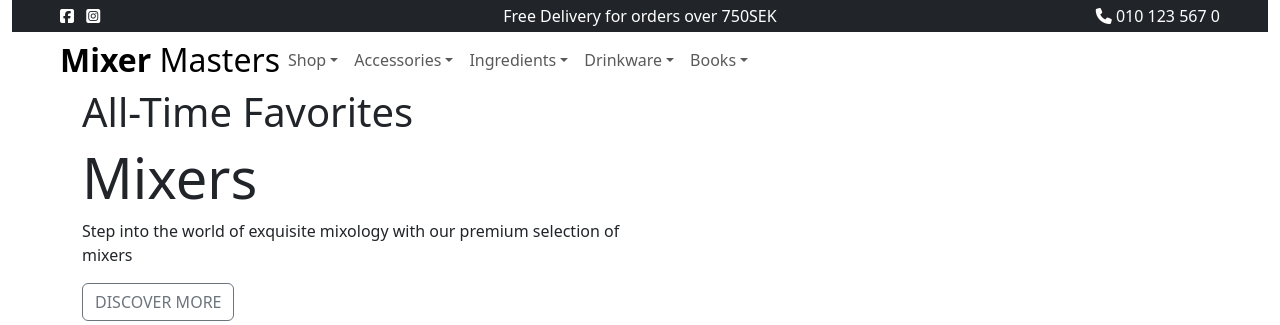
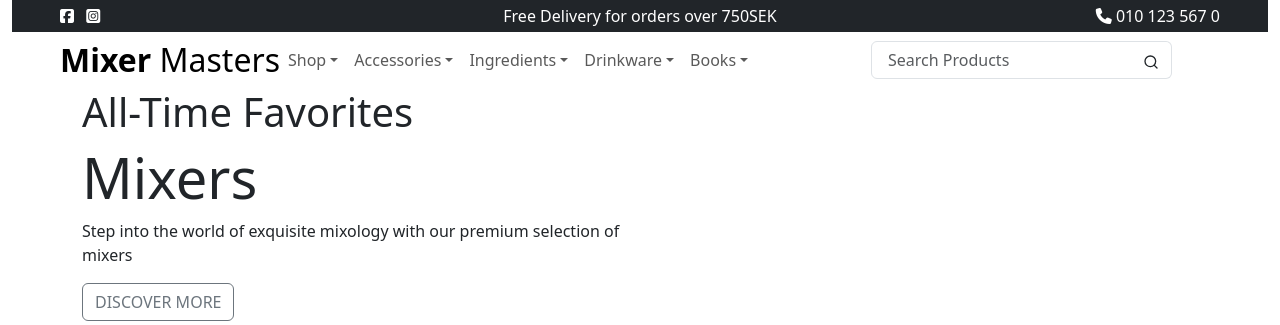
Before and after one commit to SorinPan/mixer_masters, a Django app: page / in a window 1280 px wide. Shown: the top 325 px of the page. Run offline with Django 4.2, Linux system fonts and the light colour scheme; some libraries are stand-ins or nearby versions.

Commit message:
Add search form

```diff
--- a/templates/base.html
+++ b/templates/base.html
@@ -129,6 +129,22 @@
         <button class="navbar-toggler" type="button" data-bs-toggle="collapse" data-bs-target="#navbarContent" aria-controls="navbarContent" aria-expanded="false" aria-label="Toggle navigation">
           <span class="navbar-toggler-icon"></span>
         </button>
+
+        <form class="d-lg-flex ms-auto me-lg-5 me-xl-6 my-4 my-lg-0" method="GET" action="#">
+          <div class="input-group">
+            <input class="form-control ps-3" type="text" name="q" placeholder="Search Products">
+            <div class="input-group-append">
+              <button class="form-control btn bg-white border border-start-0 rounded-0 rounded-end" type="submit">
+                <svg xmlns="http://www.w3.org/2000/svg" width="16" height="16" viewBox="0 0 24 24" fill="none" stroke="currentColor" stroke-width="2" stroke-linecap="round" stroke-linejoin="round" class="feather feather-search">
+                  <circle cx="11" cy="11" r="8"></circle>
+                  <line x1="21" y1="21" x2="16.65" y2="16.65"></line>
+                </svg>
+              </button>
+            </div>
+          </div>
+        </form>
+
+
       </nav>
 
       <!-- End Main Nav -->
```
